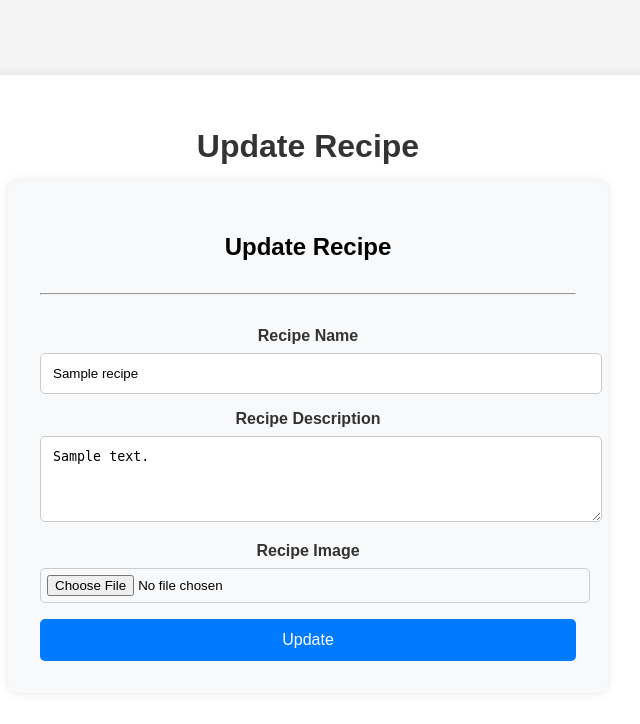
After one commit to Prikshit7766/Python-Practice, a Django app: page /vege/update/1/ in a window 1280 px wide. The commit adds this page. Shown: the top 724 px of the page, without its empty margins (332-972 px from the left). Run offline with Django 4.2, Linux system fonts and the light colour scheme; tables that the repository leaves empty hold one stand-in row (values such as "Sample post").

Commit message:
feat: Update recipe.html and add update_recipe.html template

```diff
--- a/Django/learning/myproject/templates/vege/recipe.html
+++ b/Django/learning/myproject/templates/vege/recipe.html
@@ -57,10 +57,10 @@
         {% for recipe in recipes %}
         <tr>
           <td><input type="checkbox" name="selected_recipes" value="{{ recipe.id }}"></td>
-          <td>{{ forloop.counter }}</td>
+          <td><a href="{% url 'update_recipe' recipe.id %}">{{ recipe.id }}</a></td>
           <td>{{ recipe.recipe_name }}</td>
           <td>{{ recipe.recipe_description }}</td>
-          <td><img src="/media/{{recipe.recipe_image }}" class="img-fluid" style="max-width: 100px;"></td>
+          <td><img src="{{ recipe.recipe_image.url }}" class="img-fluid" style="max-width: 100px;"></td>
         </tr>
         {% endfor %}
       </tbody>
--- /dev/null
+++ b/Django/learning/myproject/templates/vege/update_recipe.html
@@ -0,0 +1,30 @@
+{% extends "vege/base.html" %}
+
+{% block title %}Update Recipe{% endblock %}
+
+{% block heading %}Update Recipe{% endblock %}
+
+{% block content %}
+<div class="form-container">
+  <div class="card">
+    <h2 class="text-center mb-4">Update Recipe</h2>
+    <hr>
+    <form method="POST" enctype="multipart/form-data">
+      {% csrf_token %}
+      <div class="mb-3">
+        <label for="recipe_name" class="form-label">Recipe Name</label>
+        <input name="recipe_name" type="text" class="form-control" id="recipe_name" value="{{ recipe.recipe_name }}" required>
+      </div>
+      <div class="mb-3">
+        <label for="recipe_description" class="form-label">Recipe Description</label>
+        <textarea name="recipe_description" class="form-control" id="recipe_description" rows="4" required>{{ recipe.recipe_description }}</textarea>
+      </div>
+      <div class="mb-3">
+        <label for="recipe_image" class="form-label">Recipe Image</label>
+        <input name="recipe_image" type="file" class="form-control" id="recipe_image">
+      </div>
+      <button type="submit" class="btn btn-primary w-100">Update</button>
+    </form>
+  </div>
+</div>
+{% endblock %}
--- a/Django/learning/myproject/vege/urls.py
+++ b/Django/learning/myproject/vege/urls.py
@@ -5,4 +5,5 @@ from . import views
 urlpatterns = [
     path('', views.recipe, name="recipe"),
     path('perform_action/', views.perform_action, name='perform_action'),
+    path('update/<int:id>/', views.update_recipe, name='update_recipe'),
 ]
--- a/Django/learning/myproject/vege/views.py
+++ b/Django/learning/myproject/vege/views.py
@@ -1,4 +1,4 @@
-from django.shortcuts import render
+from django.shortcuts import render,get_object_or_404
 from .models import Recipe
 from django.shortcuts import redirect
 
@@ -25,6 +25,18 @@ def perform_action(request):
 
         if action == 'delete':
             Recipe.objects.filter(id__in=selected_recipes).delete()
+    return redirect('recipe')
 
 
-    return redirect('recipe')
+def update_recipe(request, id):
+    recipe = get_object_or_404(Recipe, id=id)
+
+    if request.method == 'POST':
+        recipe.recipe_name = request.POST.get('recipe_name')
+        recipe.recipe_description = request.POST.get('recipe_description')
+        if 'recipe_image' in request.FILES:
+            recipe.recipe_image = request.FILES['recipe_image']
+        recipe.save()
+        return redirect('recipe')
+
+    return render(request, 'vege/update_recipe.html', {'recipe': recipe})
```
